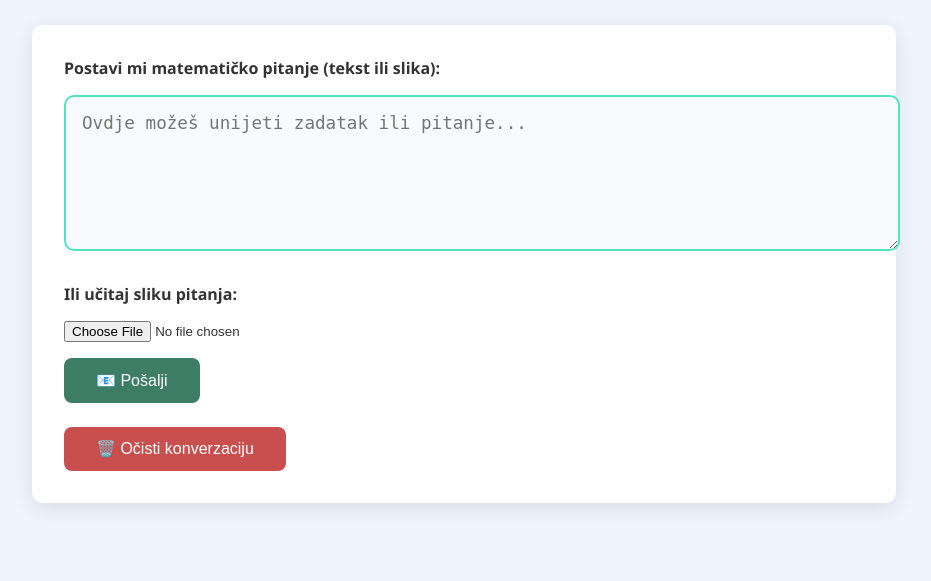
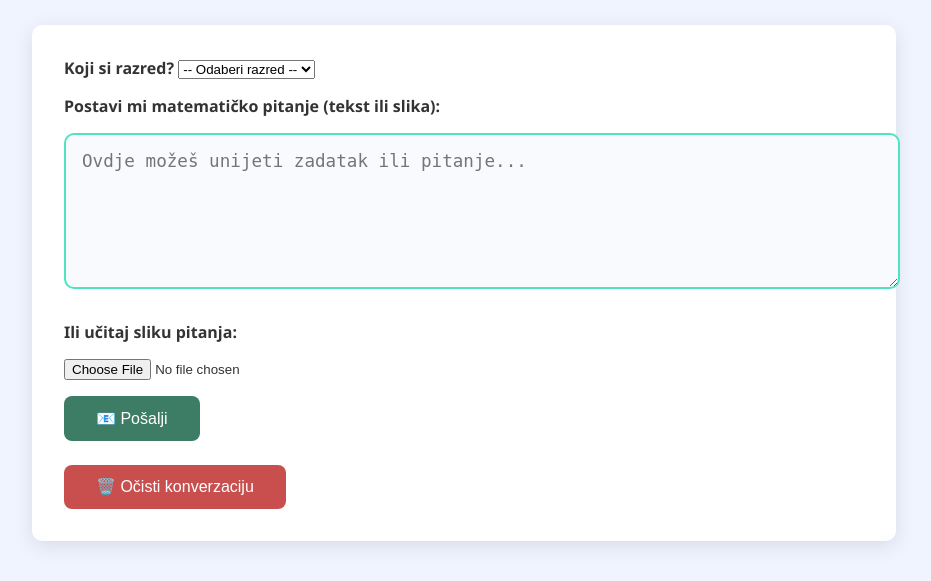
Before and after one commit to FarisMujacic/ai-matematicari, a Flask app: page / in a window 1280 px wide. Shown: the part 75-656 px from the top of the page, without its empty margins (168-1099 px from the left). Run offline with Flask 3, Linux system fonts and the light colour scheme; some libraries are stand-ins or nearby versions.

Commit message:
Update index.html

```diff
--- a/templates/index.html
+++ b/templates/index.html
@@ -454,6 +454,18 @@ html { scroll-behavior: smooth; } /* fallback ako skrola cijela stranica */
 </div>
 
     <form method="POST" enctype="multipart/form-data" onsubmit="showTyping()">
+        <input type="hidden" name="history_json" id="history_json_main" value='{{ history|tojson|safe }}'>
+      <div id="razred-wrapper" {% if razred %}style="display: none;"{% endif %}>
+        <label for="razred"><strong>Koji si razred?</strong></label>
+        <select name="razred" id="razred" required>
+          <option value="">-- Odaberi razred --</option>
+          <option value="5" {% if razred == "5" %}selected{% endif %}>5. razred</option>
+          <option value="6" {% if razred == "6" %}selected{% endif %}>6. razred</option>
+          <option value="7" {% if razred == "7" %}selected{% endif %}>7. razred</option>
+          <option value="8" {% if razred == "8" %}selected{% endif %}>8. razred</option>
+          <option value="9" {% if razred == "9" %}selected{% endif %}>9. razred</option>
+        </select>
+      </div>
 
       <label for="pitanje"><strong>Postavi mi matematičko pitanje (tekst ili slika):</strong></label>
       <textarea name="pitanje" id="pitanje" placeholder="Ovdje možeš unijeti zadatak ili pitanje..."></textarea>
```
